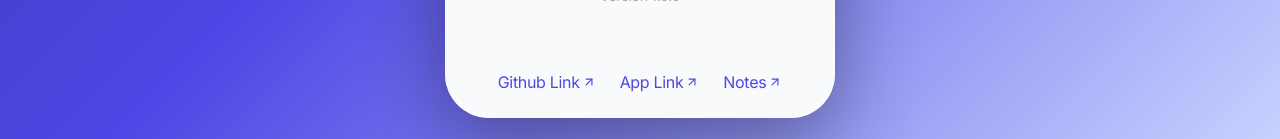
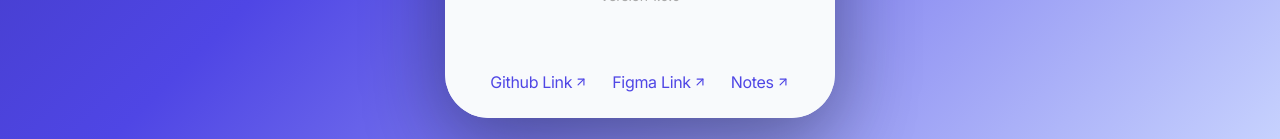
Before and after one commit to xRaudra/Split-Up, a React (Vite) app: page / in a window 1280 px wide. Shown: the part 706-845 px from the top of the page. Built offline with nearby package versions, Linux system fonts and the light colour scheme.

Commit message:
design: rename footer "App Link" to "Figma Link"
Now points to the VMock Split Up App Figma file instead of the
deployed app URL, on both the Figma frame and the welcome screen.

```diff
--- a/src/screens/WelcomeScreen.jsx
+++ b/src/screens/WelcomeScreen.jsx
@@ -3,7 +3,7 @@ import Logo from '../components/Logo';
 
 const footerLinks = [
   { label: 'Github Link', href: 'https://github.com/xRaudra/Split-Up' },
-  { label: 'App Link', href: 'https://splitupapp.vercel.app' },
+  { label: 'Figma Link', href: 'https://www.figma.com/design/sTePYFCx0qGteISHh6ppqs/VMock-Split-Up-App' },
   { label: 'Notes', href: '#' },
 ];
 
```
